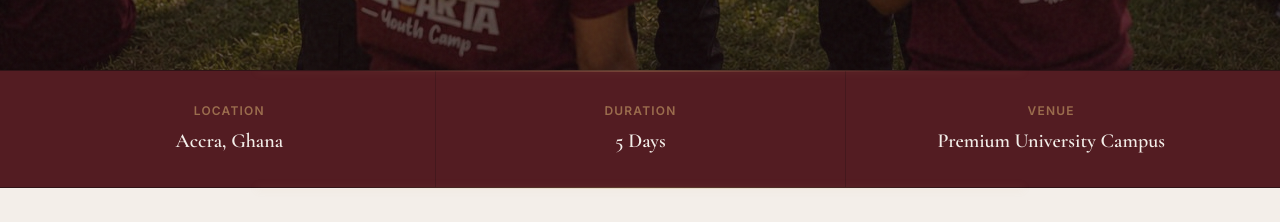
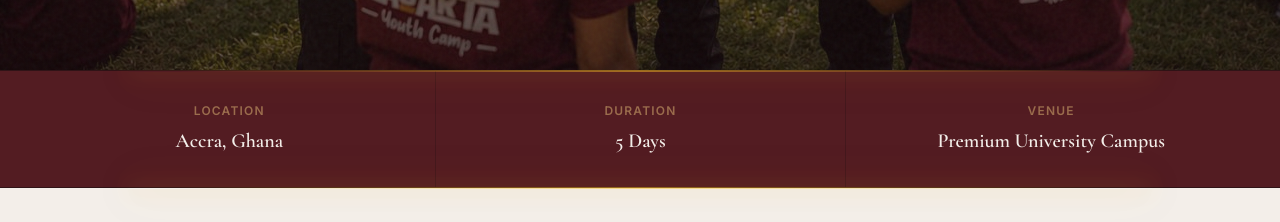
Before and after one commit to cineversityafrica-create/nagarta-youth-camp, a Next.js app in the folder frontend/: page / in a window 1280 px wide. Shown: the part 730-952 px from the top of the page. Built offline with nearby package versions, Linux system fonts and the light colour scheme; no server answers.

Commit message:
GlowDivider: always show bright glow (no hover needed)

```diff
--- a/frontend/src/components/GlowDivider.tsx
+++ b/frontend/src/components/GlowDivider.tsx
@@ -1,31 +1,20 @@
-'use client';
-import { useState } from 'react';
-
 export default function GlowDivider() {
-  const [hovered, setHovered] = useState(false);
-
   return (
     <div
-      className="relative w-full flex items-center justify-center cursor-pointer"
-      onMouseEnter={() => setHovered(true)}
-      onMouseLeave={() => setHovered(false)}
+      className="relative w-full flex items-center justify-center"
       style={{
         height: '1px',
         background: '#301317',
       }}
     >
-      {/* Single glowing line */}
+      {/* Always-bright glowing line */}
       <div
-        className="absolute top-1/2 -translate-y-1/2 transition-all duration-500"
+        className="absolute top-1/2 -translate-y-1/2"
         style={{
           height: '1px',
-          width: hovered ? '80%' : '60%',
-          background: hovered
-            ? 'linear-gradient(to right, transparent 5%, rgba(251, 191, 36, 1) 50%, transparent 95%)'
-            : 'linear-gradient(to right, transparent 10%, rgba(203, 163, 107, 0.6) 50%, transparent 90%)',
-          boxShadow: hovered
-            ? '0 0 20px rgba(251, 191, 36, 0.8), 0 0 40px rgba(251, 191, 36, 0.5)'
-            : '0 0 8px rgba(203, 163, 107, 0.3)',
+          width: '80%',
+          background: 'linear-gradient(to right, transparent 5%, rgba(251, 191, 36, 1) 50%, transparent 95%)',
+          boxShadow: '0 0 20px rgba(251, 191, 36, 0.8), 0 0 40px rgba(251, 191, 36, 0.5)',
         }}
       />
     </div>
```
